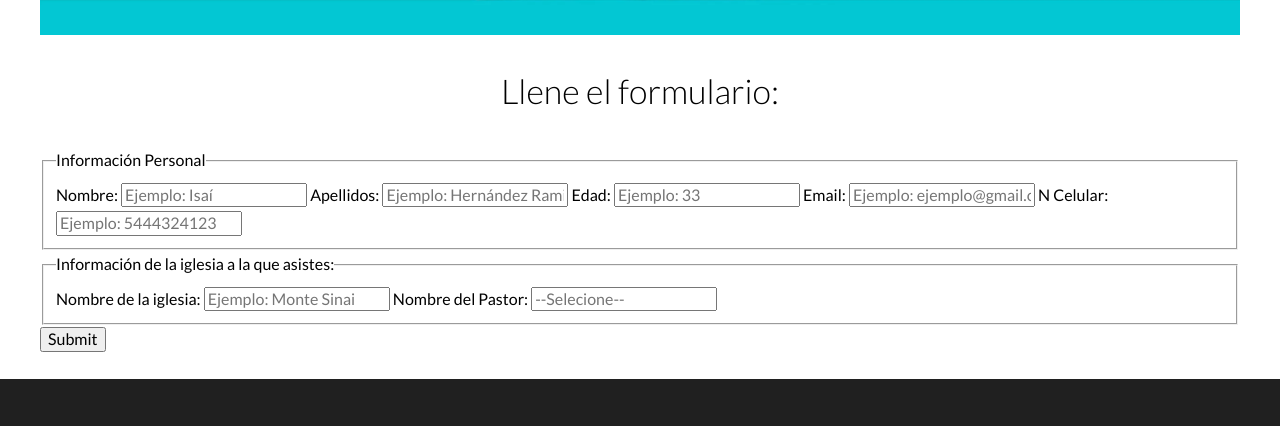
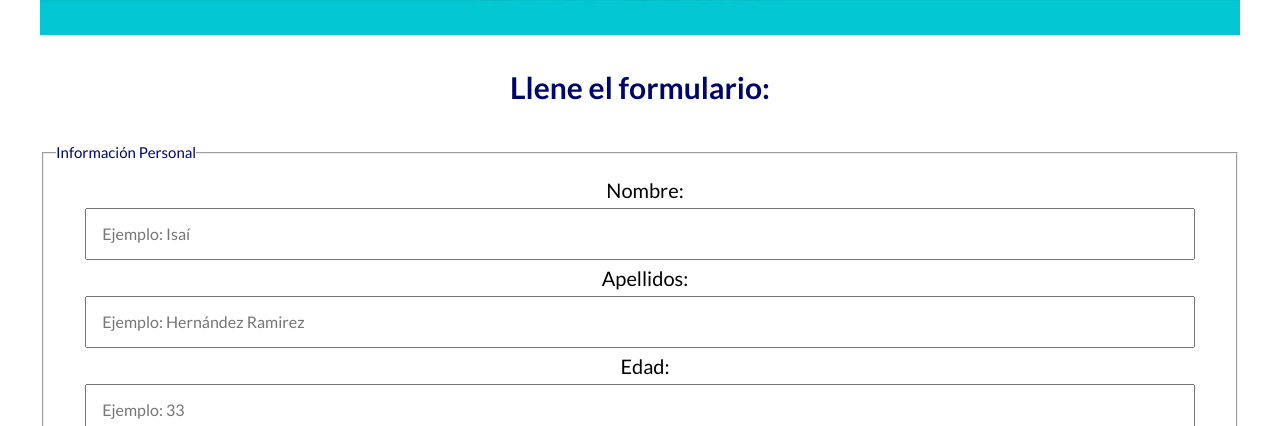
Before and after one commit to JazielIsai/itsp-web, a website: page contacto.html in a window 1280 px wide. Shown: the part 919-1345 px from the top of the page. Drawn offline with Linux system fonts and the light colour scheme.

Commit message:
update html and add styleto contact page

```diff
--- a/contacto.html
+++ b/contacto.html
@@ -26,9 +26,9 @@
                 </a>
 
                 <nav class="navegacion">
+                    <a href="index.html">Inicio</a>
                     <a href="nosotros.html">Nosotros</a>
                     <a href="anuncios.html">Anuncios</a>
-                    <a href="libreria.html">Libreria</a>
                     <a href="blog.html">Blog</a>
                     <a href="contacto.html">Contacto</a>
                     <div class="dot"></div>
@@ -48,7 +48,7 @@
             <img loading="lazy" src="build/img/portada-itsp.png" alt="Imagen Inscripcion para el instituto">
         </picture>
 
-        <h2>Llene el formulario:</h2>
+        <h2 class="title-form">Llene el formulario:</h2>
         <form action="" class="formulario">
             <fieldset>
                 <legend> Información Personal </legend>
@@ -114,9 +114,9 @@
         <div class="footer-container">
             <div class="contenedor contenido-footer">
                 <nav class="navegacion">
+                    <a href="index.html">Inicio</a>
                     <a href="nosotros.html">Nosotros</a>
                     <a href="anuncios.html">Anuncios</a>
-                    <a href="libreria.html">Libreria</a>
                     <a href="blog.html">Blog</a>
                     <a href="contacto.html">Contacto</a>
                 </nav>
--- a/gulpfile.js
+++ b/gulpfile.js
@@ -2,7 +2,7 @@ const { src, dest, watch , parallel } = require('gulp');
 const sass = require('gulp-sass')(require('sass'));
 const autoprefixer = require('autoprefixer');
 const postcss    = require('gulp-postcss')
-const sourcemaps = require('gulp-sourcemaps')
+const sourcemaps = require('gulp-sourcemaps');
 const cssnano = require('cssnano');
 const concat = require('gulp-concat');
 const terser = require('gulp-terser-js');
--- a/src/scss/app.scss
+++ b/src/scss/app.scss
@@ -23,3 +23,4 @@
 /*Paginas Internas*/
 @import 'internas/nosotros';
 @import 'internas/anuncios';
+@import 'internas/contact';
--- /dev/null
+++ b/src/scss/internas/_contact.scss
@@ -0,0 +1,76 @@
+.title-form{
+    text-align: center;
+    color: $azulfuerte;
+    font-weight: $bold;
+    font-size: 3rem;
+}
+
+.formulario  fieldset{
+
+    display: flex;
+    flex-direction: column;
+    place-items: center;
+    margin-bottom: 2rem;
+
+    legend{
+        font-size: 1.5rem;
+        color: $azulfuerte;
+    }
+
+    label {
+        font-size: 2rem;
+        padding-left: 1rem;
+    }
+
+    input {
+        padding: 1.5rem;
+        width: 95%;
+
+    }
+}
+
+.formulario input[type="submit"] {
+
+    width: 140px;
+    height: 45px;
+    font-size: 23px;
+    cursor: pointer;
+    border: none;
+    outline: none;
+    background: $azulClaro;
+    border-radius: 5px;
+    color: $azulfuerte;
+    font-weight: 700;
+    position: relative;
+    transition: all 0.5s;
+    z-index: 1;
+
+
+    &::before {
+        content: "";
+        position: absolute;
+        top: 0;
+        left: 0;
+        width: 5px;
+        height: 100%;
+        background-color:$blanco;
+        z-index: -1;
+        transition: all 0.5s;
+    }
+
+    &:hover::before {
+        width: 100%;
+    }
+
+    &:hover {
+        color: rgb(0, 0, 0);
+    }
+
+    &:active:before {
+        background: $blanco;
+    }
+
+    &:active {
+        transform: scale(90%);
+    }
+}
```
Also changed, not shown: anuncios.html (+1 -1 lines), basse.html (+2 -2 lines), blog.html (+2 -2 lines), iglesias.html (renamed from libreria.html, +4 -2 lines), index.html (+2 -2 lines), nosotros.html (+2 -2 lines), build/css/app.css, 1 other file.
